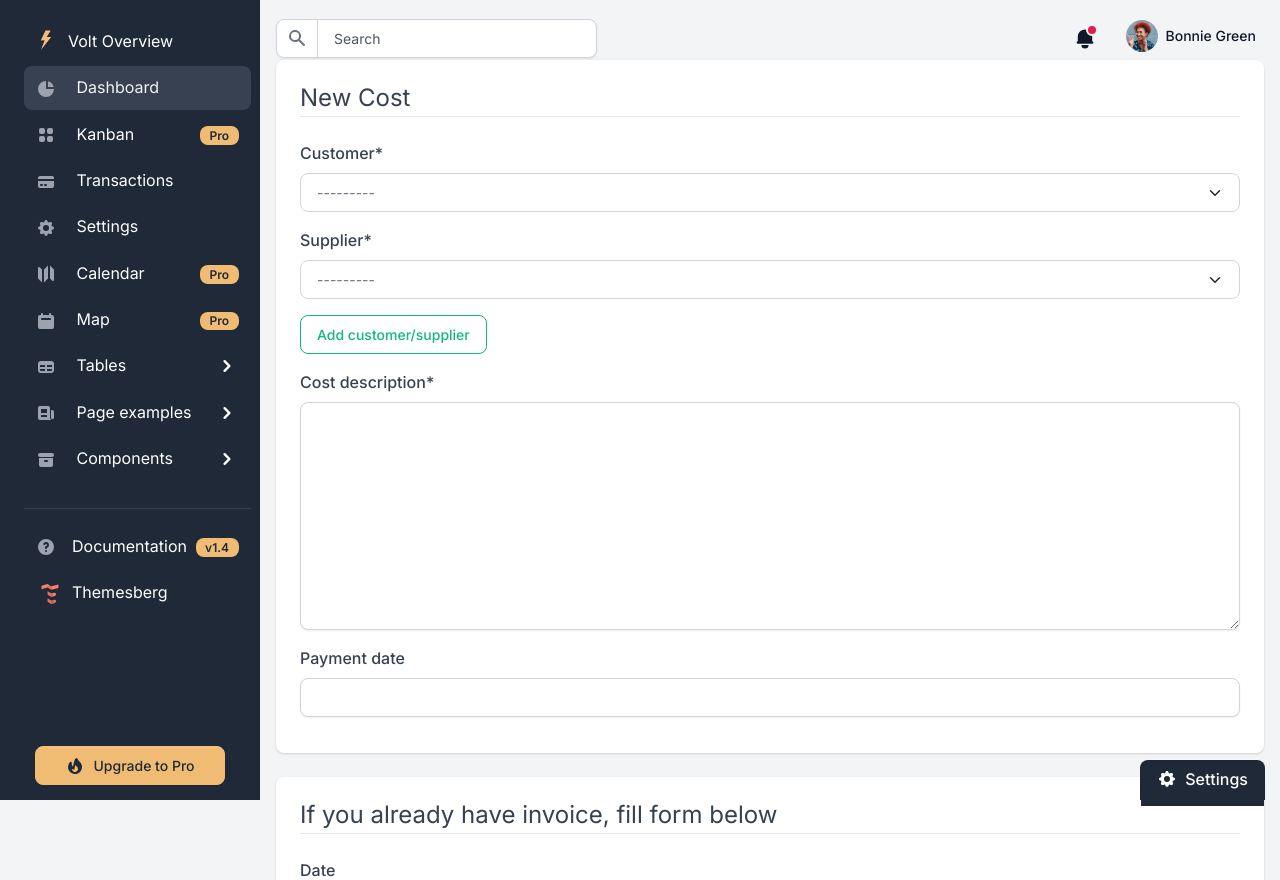
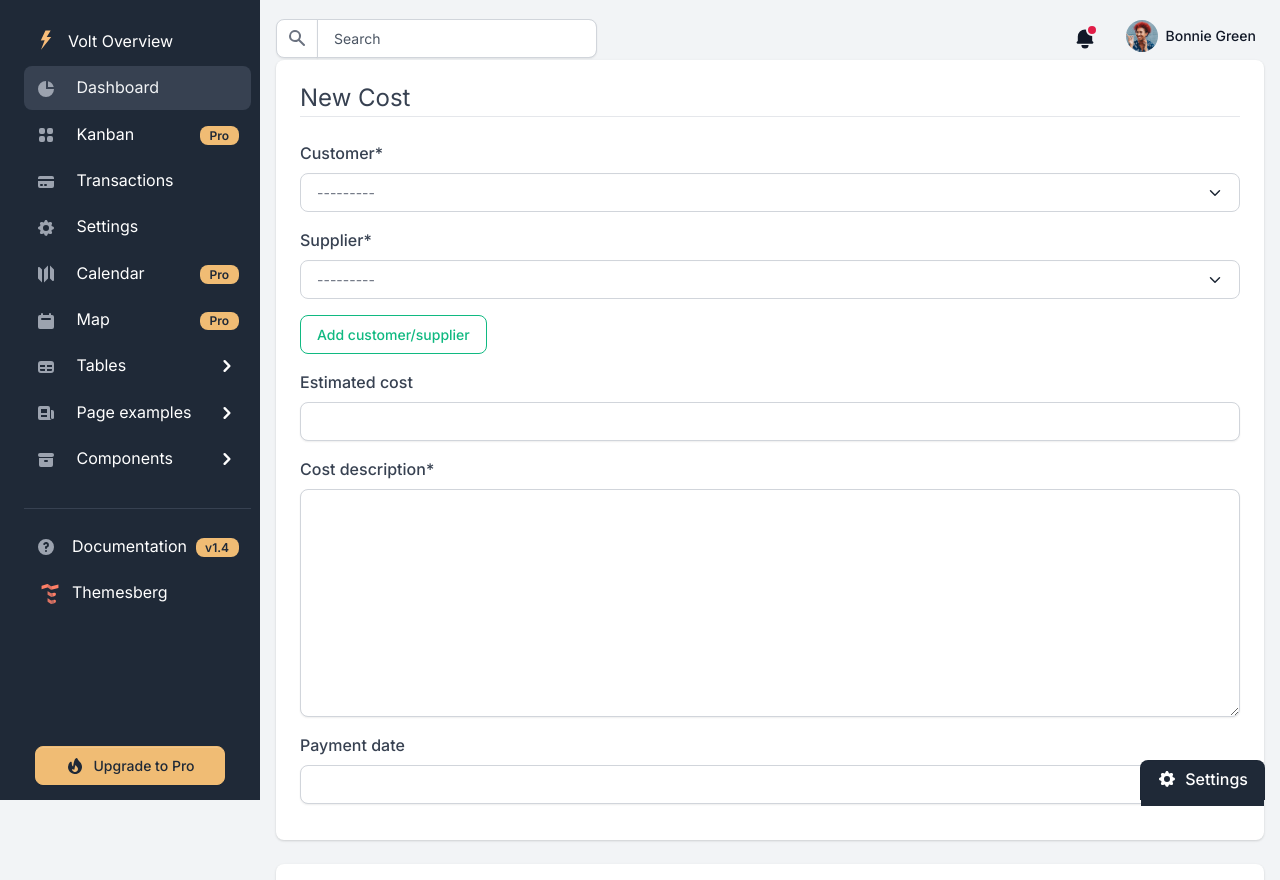
Before and after one commit to Luczho/CashflowManager, a Django app: page /add/ in a window 1280 px wide. Shown: the top 880 px of the page. Run offline with Django 4.2, Linux system fonts and the light colour scheme; data that the repository does not hold is empty; some libraries are stand-ins or nearby versions.

Commit message:
refactor: add estimated_cost field in form, add datepicker widget to form

```diff
--- a/costs_records/templates/costs_records/add-cost-form.html
+++ b/costs_records/templates/costs_records/add-cost-form.html
@@ -2,6 +2,7 @@
 {% load crispy_forms_tags %}
 {% block content %}
     <div class="content-section">
+    {{ cost_form.media }}
         <form method="POST">
             {% csrf_token %}
             <div class="card border-0 shadow mb-4">
@@ -12,6 +13,7 @@
                         {{ cost_form.supplier|as_crispy_field }}
                         <a href="{% url 'add-company' %}" class="btn btn-outline-success" type="button">Add customer/supplier</a>
                         <p></p>
+                        {{ cost_form.estimated_cost|as_crispy_field }}
                         {{ cost_form.cost_description|as_crispy_field }}
                         {{ cost_form.payment_date|as_crispy_field }}
                     </fieldset>
```
